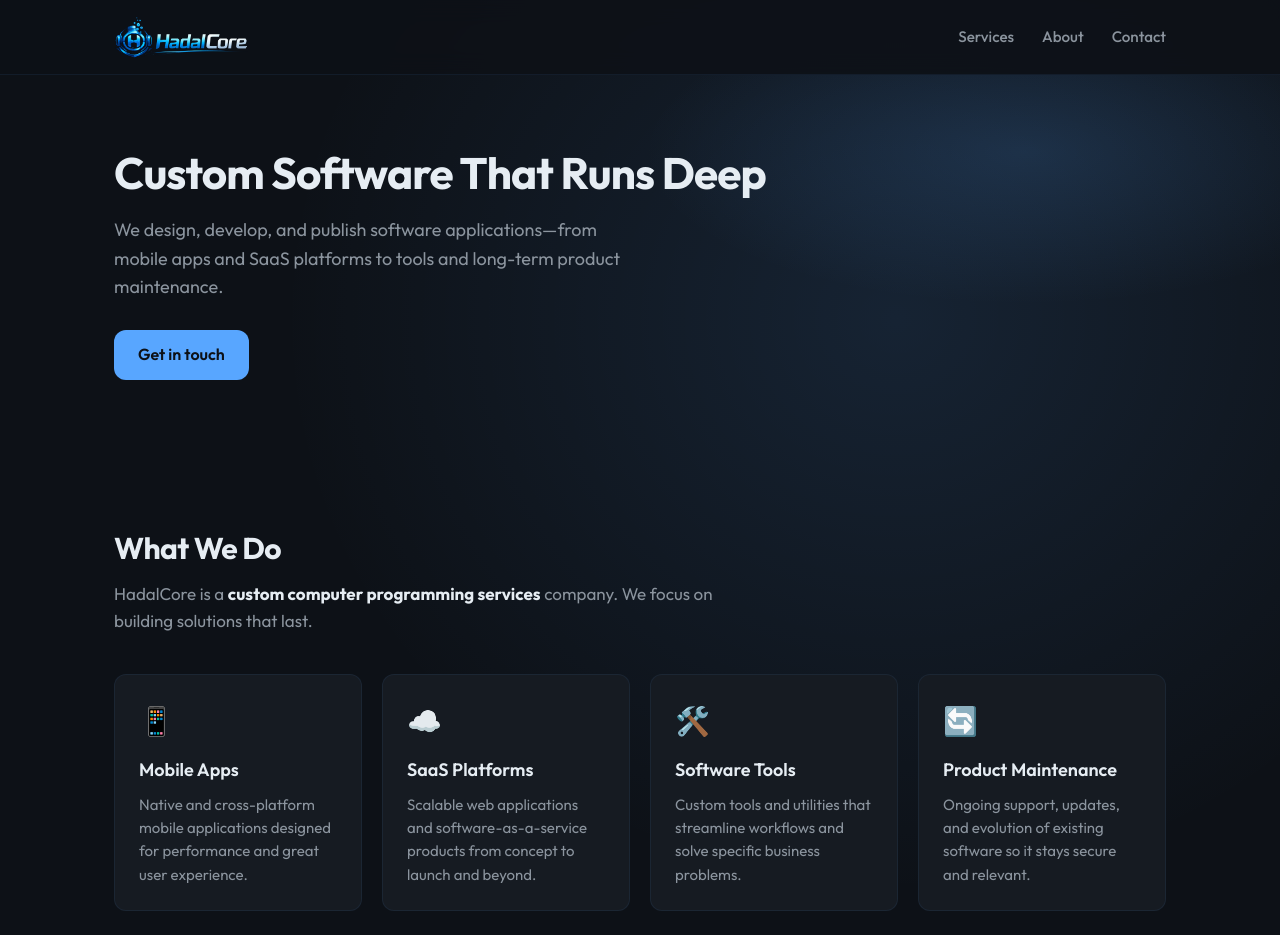
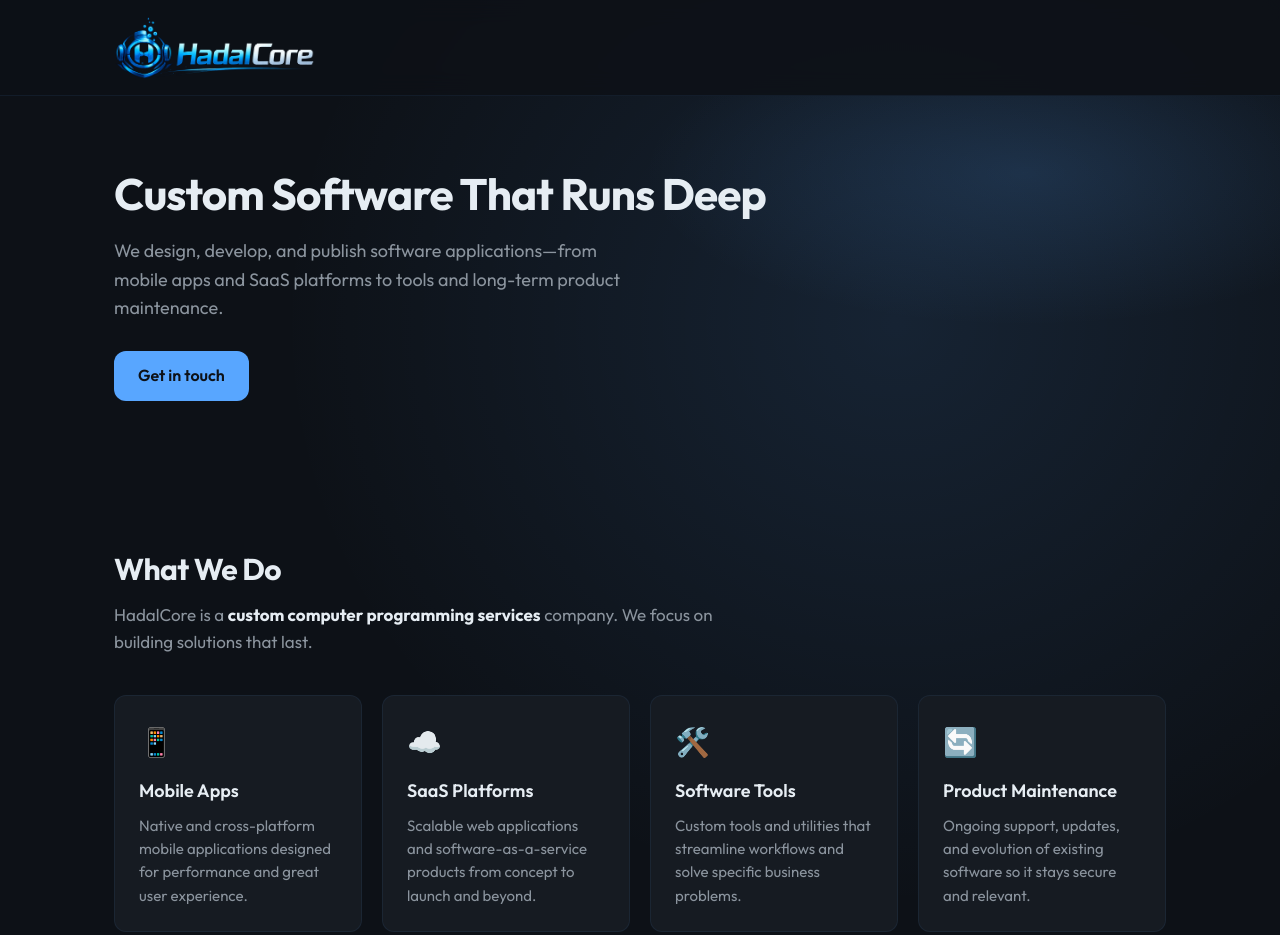
Before and after one commit to HadalCore/HadalCore-Website, a plain HTML site: page index.html in a window 1280 px wide. Shown: the top 935 px of the page. Drawn offline with Linux system fonts and the light colour scheme.

Commit message:
logo bigger

```diff
--- a/index.html
+++ b/index.html
@@ -16,11 +16,6 @@
       <a href="#" class="logo-link" aria-label="HadalCore home">
         <img src="assets/logo.png" alt="HadalCore LLC" class="logo">
       </a>
-      <nav class="nav">
-        <a href="#services">Services</a>
-        <a href="#about">About</a>
-        <a href="#contact">Contact</a>
-      </nav>
     </div>
   </header>
 
--- a/styles.css
+++ b/styles.css
@@ -67,27 +67,10 @@ body {
 }
 
 .logo {
-  height: 42px;
+  height: 63px;
   width: auto;
   display: block;
   object-fit: contain;
-}
-
-.nav {
-  display: flex;
-  gap: 1.75rem;
-}
-
-.nav a {
-  color: var(--silver-muted);
-  text-decoration: none;
-  font-weight: 500;
-  font-size: 0.95rem;
-  transition: color var(--transition);
-}
-
-.nav a:hover {
-  color: var(--electric-blue);
 }
 
 /* Hero */
@@ -270,11 +253,7 @@ body {
   }
 
   .logo {
-    height: 36px;
-  }
-
-  .nav {
-    gap: 1.25rem;
+    height: 54px;
   }
 
   .hero {
```
